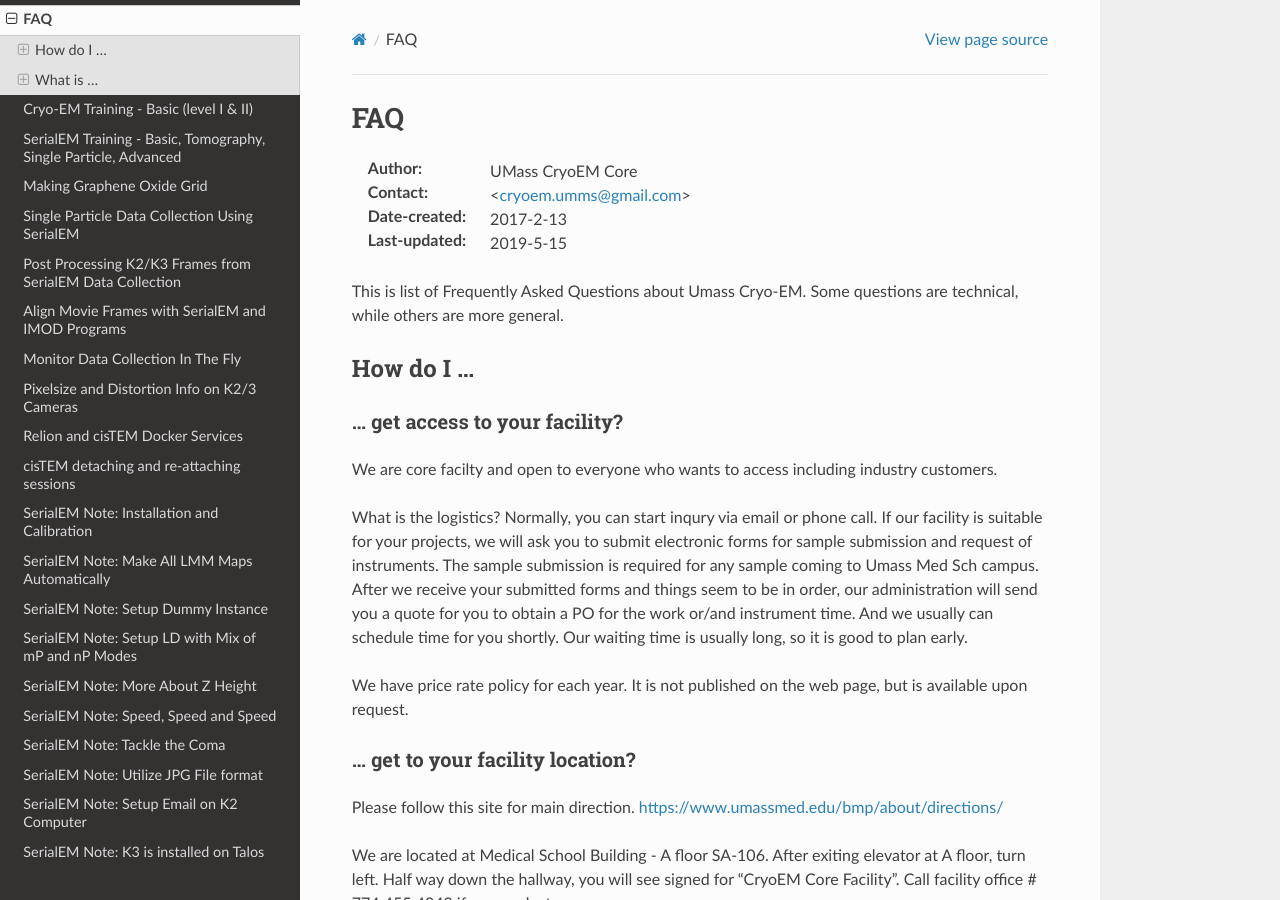
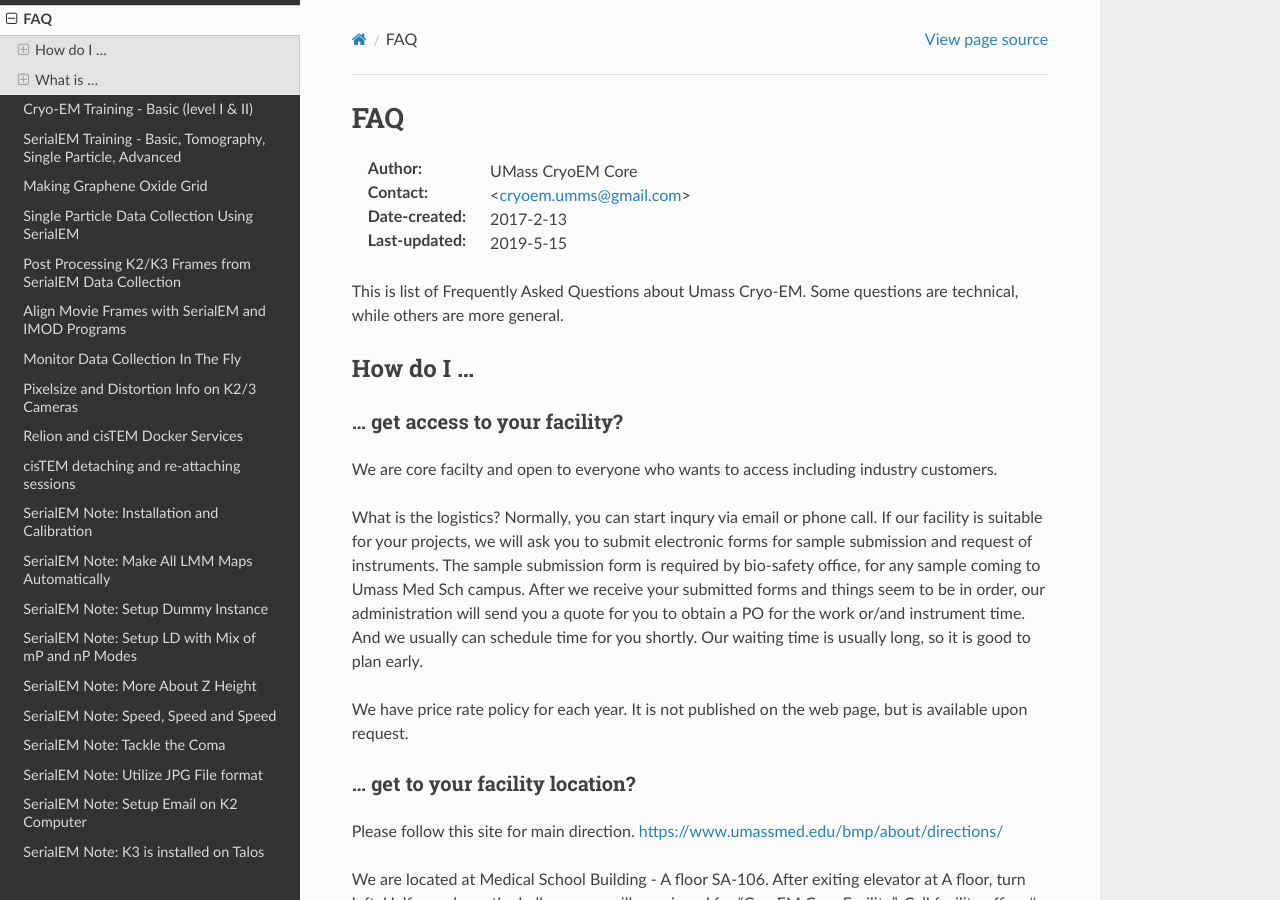
Before and after one commit to xuchen66/sphinx-emdocs, a Sphinx documentation site: the page built from source/cryo-em_faq.rst, in a window 1280 px wide and 900 px high. Built offline with Sphinx 7.4.7 and the Read the Docs theme 2.0.0, drawn with Linux system fonts in a browser that asks for light colours; pages that are not in the unit, such as notebooks, are missing from menus.

Commit message:
Update cryo-em_faq.rst

```diff
--- a/source/cryo-em_faq.rst
+++ b/source/cryo-em_faq.rst
@@ -21,7 +21,7 @@
 
 We are core facilty and open to everyone who wants to access including industry customers.
 
-What is the logistics? Normally, you can start inqury via email or phone call. If our facility is suitable for your projects, we will ask you to submit electronic forms for sample submission and request of instruments. The sample submission is required for any sample coming to Umass Med Sch campus. After we receive your submitted forms and things seem to be in order, our administration will send you a quote for you to obtain a PO for the work or/and instrument time. And we usually can schedule time for you shortly. Our waiting time is usually long, so it is good to plan early.
+What is the logistics? Normally, you can start inqury via email or phone call. If our facility is suitable for your projects, we will ask you to submit electronic forms for sample submission and request of instruments. The sample submission form is required by bio-safety office, for any sample coming to Umass Med Sch campus. After we receive your submitted forms and things seem to be in order, our administration will send you a quote for you to obtain a PO for the work or/and instrument time. And we usually can schedule time for you shortly. Our waiting time is usually long, so it is good to plan early.
 
 We have price rate policy for each year. It is not published on the web page, but is available upon request.
 
```
